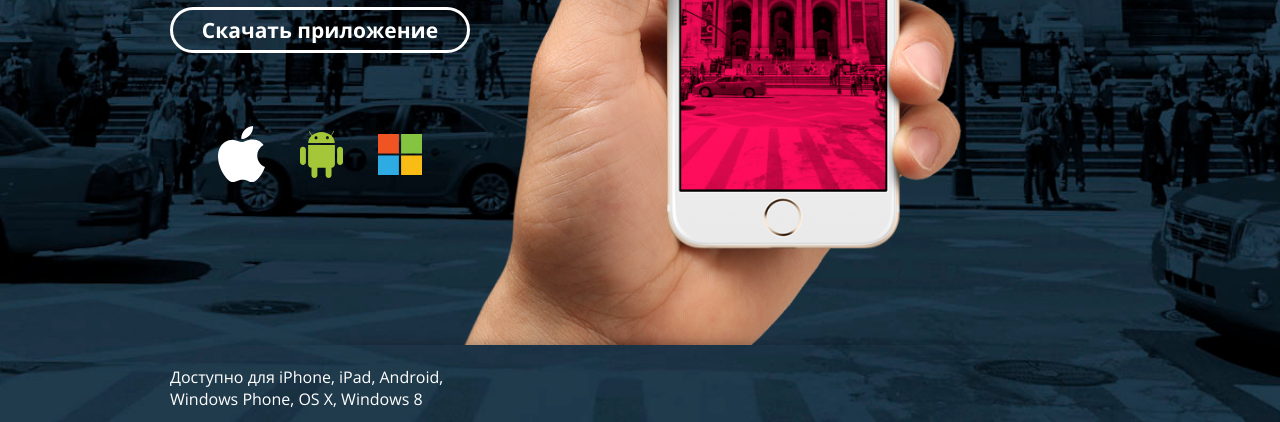
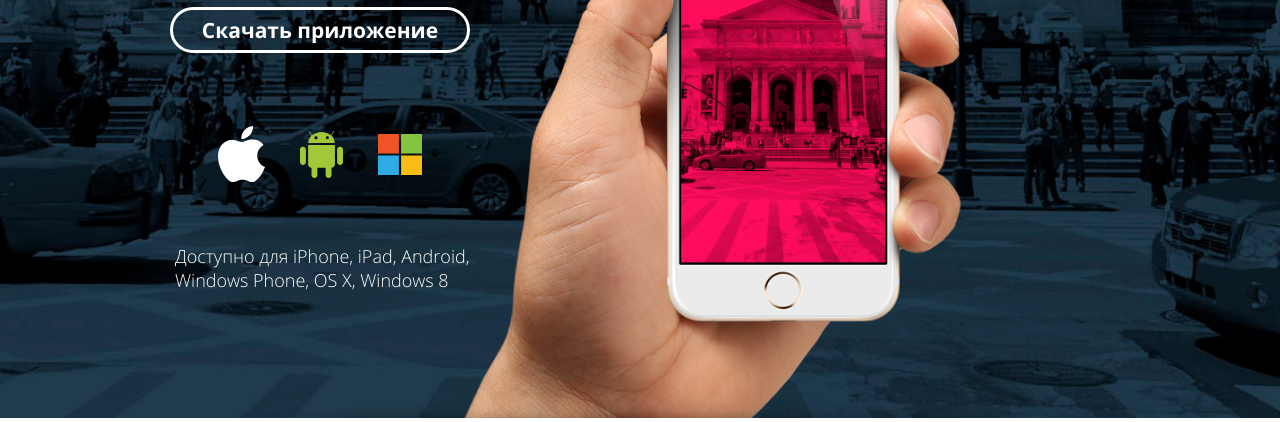
Before and after one commit to manyxinaanna1/pink, a website: page source/index.html in a window 1280 px wide. Shown: the part 430-852 px from the top of the page. Drawn offline with Linux system fonts and the light colour scheme.

Commit message:
классы для хедер

```diff
--- a/source/index.html
+++ b/source/index.html
@@ -58,7 +58,7 @@
           <li class="page-header__item page-header__item--microsoft">
           </li>
         </ul>
-        <p class="header__paragraph">Доступно для iPhone, iPad, Android, Windows Phone, OS X, Windows 8</p>
+        <p class="page-header__paragraph">Доступно для iPhone, iPad, Android, Windows Phone, OS X, Windows 8</p>
 
     </div>
     </header>
--- a/source/sass/blocks/page-header.scss
+++ b/source/sass/blocks/page-header.scss
@@ -118,7 +118,8 @@
 .page-header__picture {
   grid-column: 1/3;
   grid-row: 1/-1;
-
+  align-self: flex-end;
+  margin-bottom: -5px;
 }
 
 .page-header__phone {
@@ -198,13 +199,14 @@
   line-height: 24px;
   font-weight: 300;
   @media (min-width: $breakpoint-medium) {
-    grid-column: 1/2;
-    grid-row: 4/5;
+    grid-column: 1 / 2;
+    grid-row: 4 / 5;
     margin-top: 34px;
     margin-left: 5px;
     font-size: 18px;
   }
   @media (min-width: $breakpoint-large) {
    padding-bottom: 108px;
+
   }
 }
```
Also changed, not shown: source/css/style.css, 1 other file.
